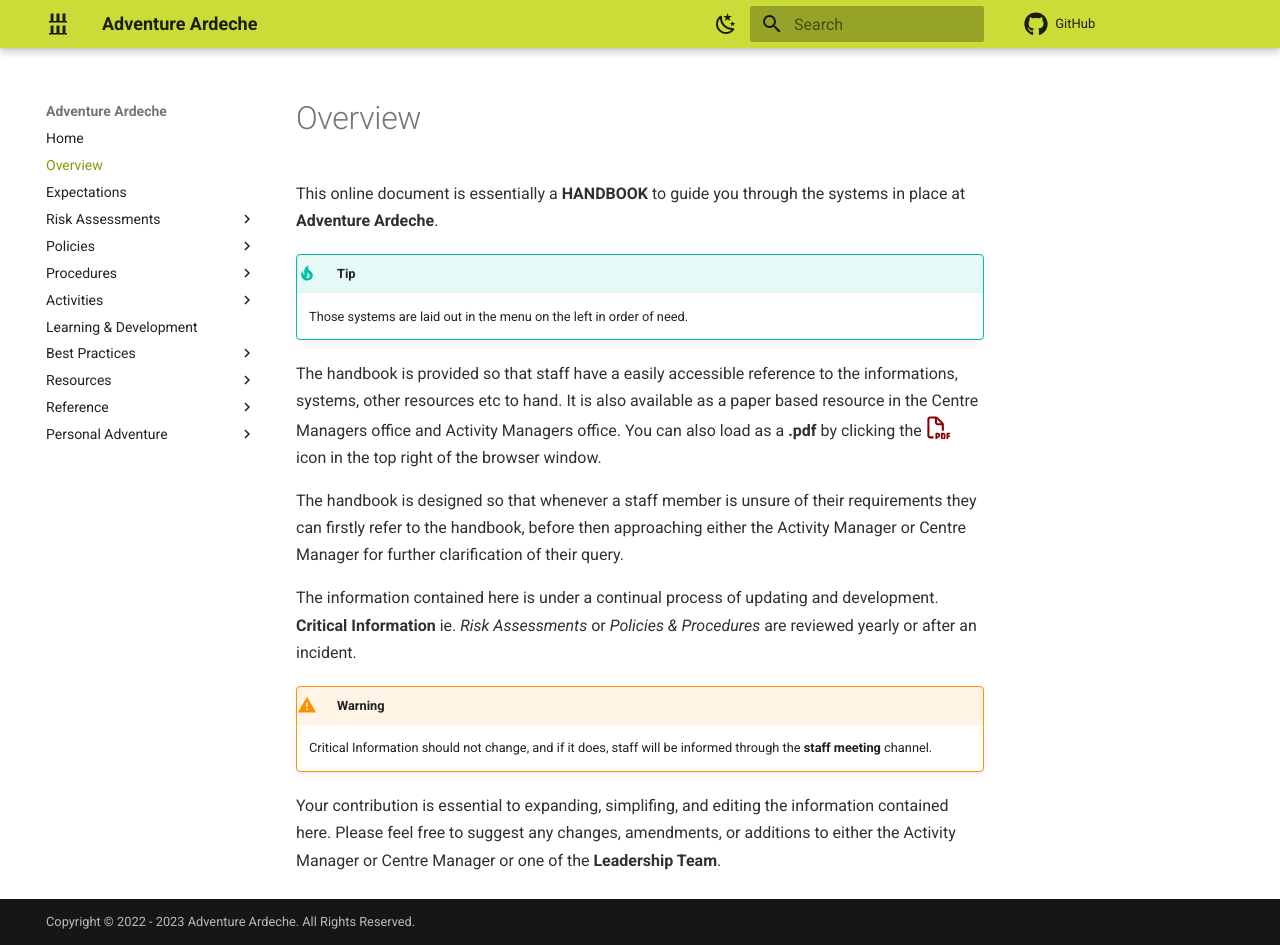
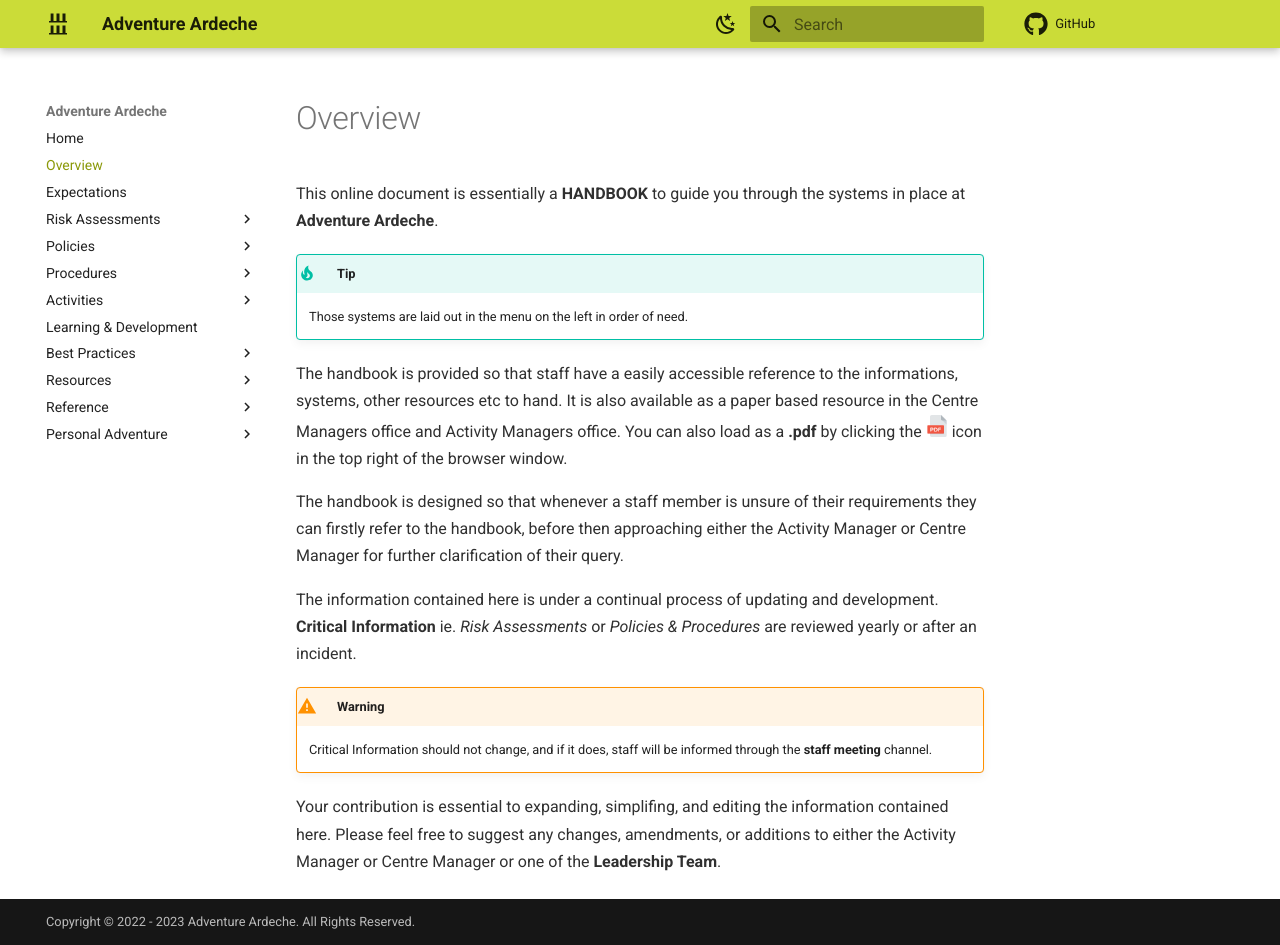
Before and after one commit to Matt-Adventure-Ardeche/staffhandbook, an MkDocs documentation site: the page built from docs/overview.md, in a window 1280 px wide and 945 px high. Built offline with MkDocs 1.6.1 and Material for MkDocs 9.7.7, drawn with Linux system fonts in a browser that asks for light colours; comment, search, counter and statistics services are not loaded.

Commit message:
pdf icon updates

```diff
--- a/docs/assets/css/extra.css
+++ b/docs/assets/css/extra.css
@@ -38,13 +38,3 @@
 .md-typeset :is(.abstract)> :is(.admonition-title, summary)::before {
     left: 0 !important;
 }
-
-/* icons */
-.md-typeset :is(.emojione, .twemoji, .gemoji) {
-    vertical-align: text-bottom !important;
-}
-
-.pdf {
-    color: darkred;
-    font-size: 1.1rem;
-}
--- a/docs/overview.md
+++ b/docs/overview.md
@@ -6,7 +6,7 @@
 
     Those systems are laid out in the menu on the left in order of need.
 
-The handbook is provided so that staff have a easily accessible reference to the informations, systems, other resources etc to hand. It is also available as a paper based resource in the Centre Managers office and Activity Managers office. You can also load as a **.pdf** by clicking the :fontawesome-regular-file-pdf:{ .pdf } icon in the top right of the browser window.
+The handbook is provided so that staff have a easily accessible reference to the informations, systems, other resources etc to hand. It is also available as a paper based resource in the Centre Managers office and Activity Managers office. You can also load as a **.pdf** by clicking the ![](assets/images/pdf.png){width="22"} icon in the top right of the browser window.
 
 The handbook is designed so that whenever a staff member is unsure of their requirements they can firstly refer to the handbook, before then approaching either the Activity Manager or Centre Manager for further clarification of their query.
 
```
Also changed, not shown: docs/policies/riskmitigation.md (+1 -1 lines), docs/resources/resources.md (+1 -1 lines), docs/assets/images/pdf.png (added), docs/assets/images/tuckman_stages_of_group_development.svg (deleted).
